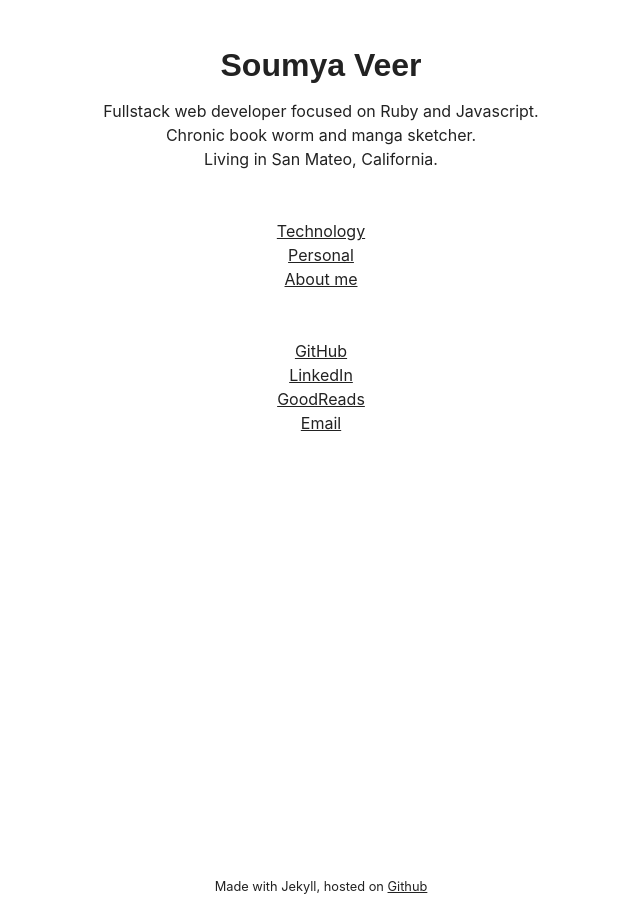
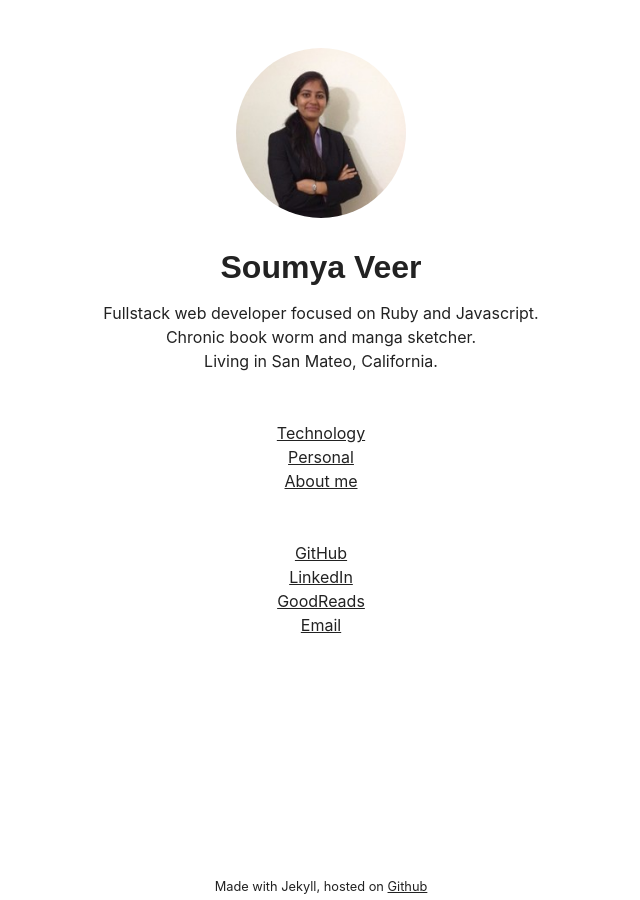
Before and after one commit to soumyaveer/soumyaveer.github.io, a Jekyll site: the page built from _pages/index.html, in a window 1280 px wide. Shown: the whole page, without its empty margins (319-959 px from the left). Built offline with Jekyll 4.4.1, drawn with Linux system fonts in a browser that asks for light colours; some web fonts are replaced.

Commit message:
Add profile picture

```diff
--- a/_pages/index.html
+++ b/_pages/index.html
@@ -8,6 +8,9 @@ title: {{ site.name }}
   <div class="row">
     <div class="col">
       <ul>
+        <li>
+          <img class="profile-picture" src="/assets/images/profile-picture.jpeg"/>
+        </li>
         <li><h2>Soumya Veer</h2></li>
         <li>Fullstack web developer focused on Ruby and Javascript.</li>
         <li>Chronic book worm and manga sketcher.</li>
--- a/css/style.css
+++ b/css/style.css
@@ -52,3 +52,9 @@ h1, h2, h3, h4, h5, h6 {
   padding: 0 0 3em 0;
   text-align: center;
 }
+
+.profile-picture {
+  border-radius: 100px;
+  height: 170px;
+  margin-bottom: 2em;
+}
```
Also changed, not shown: assets/images/profile-picture.jpeg (added).
